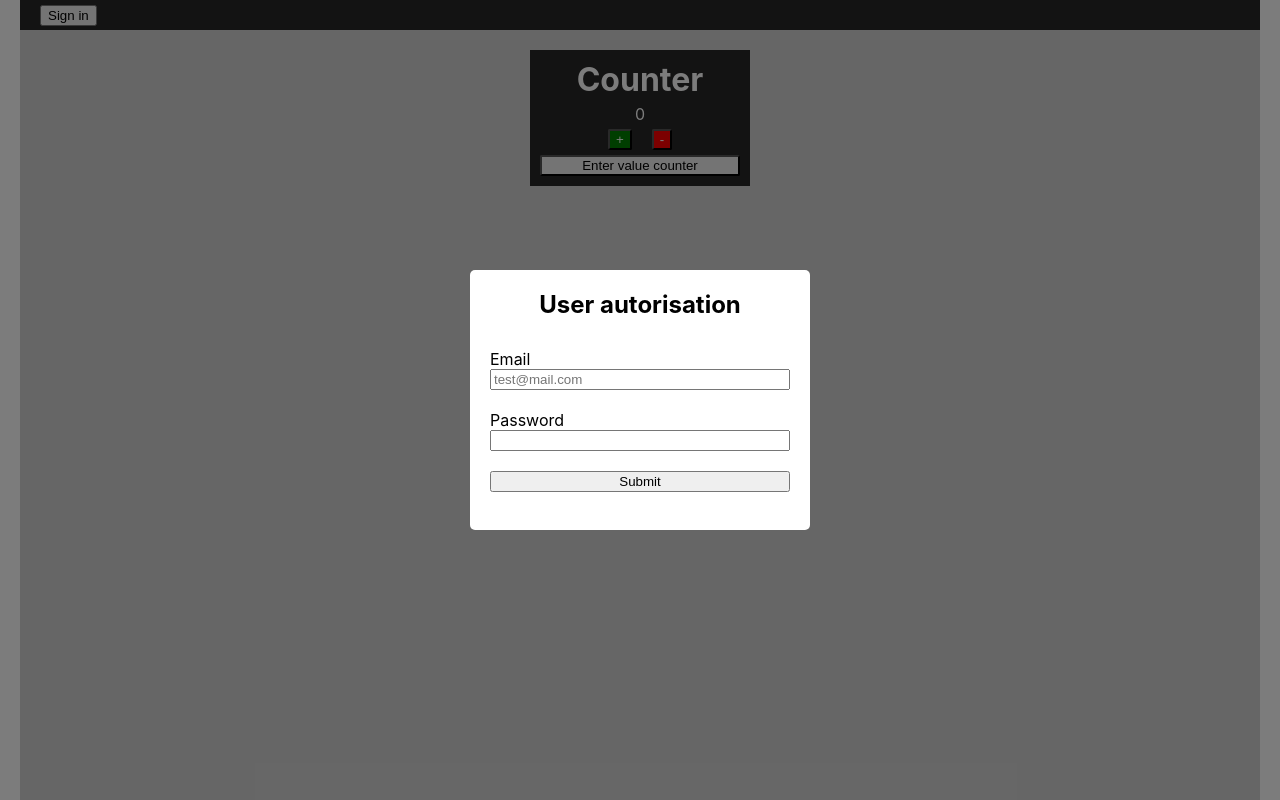
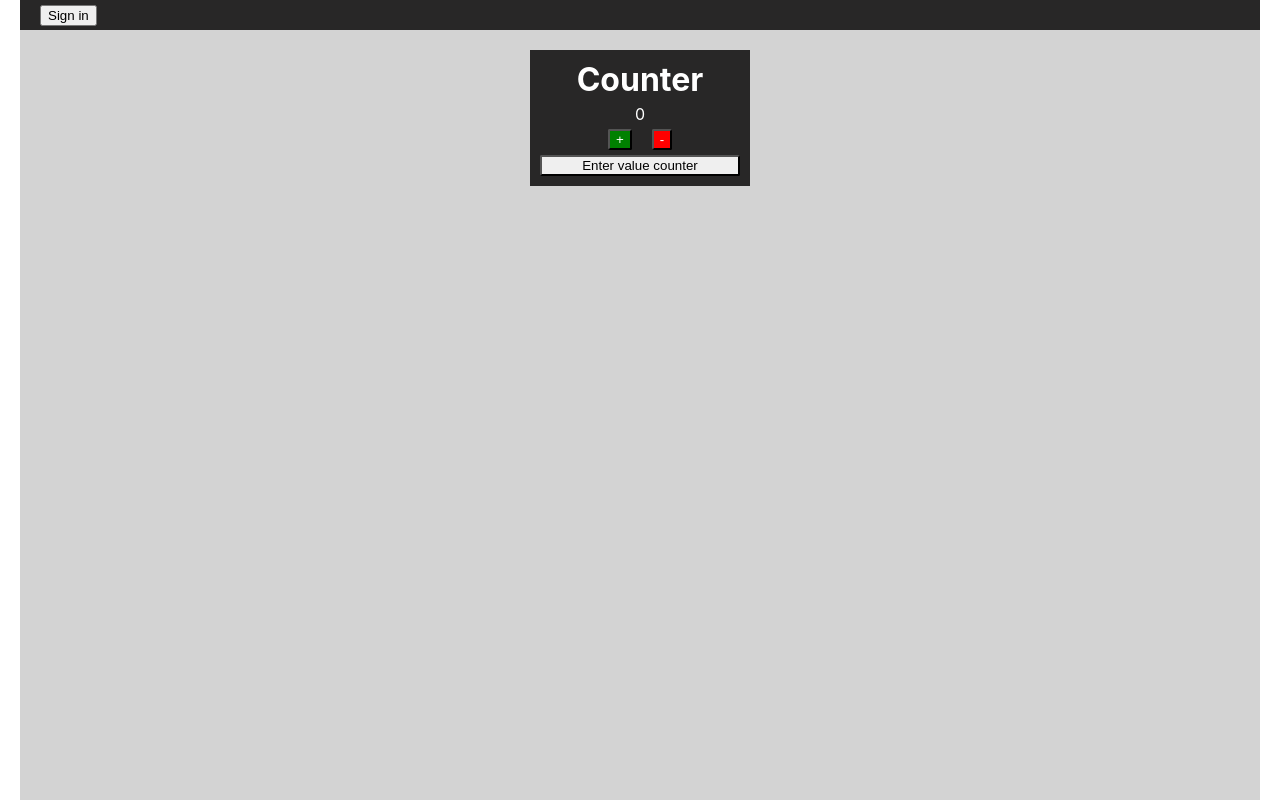
Before and after one commit to anakonder/counter, a React (Create React App) app: page / in a window 1280 px wide. Built offline with nearby package versions, Linux system fonts and the light colour scheme.

Commit message:
open-sabmit-form

```diff
--- a/src/components/App/App.jsx
+++ b/src/components/App/App.jsx
@@ -1,3 +1,4 @@
+import { Component } from "react";
 import { Counter } from "../Counter/Counter";
 import { Header } from "../Layout/Header/Header";
 import { Modal } from "../Modal/Modal";
@@ -6,16 +7,26 @@ import css from './App.module.css'
 
 
 
-function App() {
+class App extends Component{
+  state={
+    isModalLoginOpen: false
+  }
+
+  hendleModadalLoginToggle = () => {
+    this.setState({isModalLoginOpen: true})
+  }
+  render() {
     return (
       <div className="App">
         <div className={css.appContainer}>
-        <Header/>
+          <Header hendleModadalLoginToggle={this.hendleModadalLoginToggle}/>
           <Counter/>
-        <Modal/>
+          {this.state.isModalLoginOpen && <Modal/>}
         </div>
       </div>
     );
   }
 
+}
+
 export default App;
--- a/src/components/Layout/Header/Header.jsx
+++ b/src/components/Layout/Header/Header.jsx
@@ -1,9 +1,9 @@
 import css from './Header.module.css'
 
-export const Header = () => {
+export const Header = ({hendleModadalLoginToggle}) => {
     return (
         <div className={css.header}>
-            <button className={css.loginBtn} type='button'>Sign in</button>
+            <button className={css.loginBtn} type='button' onClick={hendleModadalLoginToggle}>Sign in</button>
         </div>
     )
 }
--- a/src/components/Modal/Modal.jsx
+++ b/src/components/Modal/Modal.jsx
@@ -7,12 +7,16 @@ export const Modal = () => {
                 <form className={css.loginForm}>
                     <h2 className={css.loginTitle}>User autorisation</h2>
                     <label className={css.loginLabel}>
-                        Email
+                        Email:
                         <input className={css.loginInput} type="email" name='email' placeholder='test@mail.com'/>
                     </label>
                     <label className={css.loginLabel}>
-                        Password
+                        Password:
                         <input className={css.loginInput} type="password" name='password'/>
+                    </label>
+                    <label className={css.loginLabel}>
+                        Repeat the password:
+                        <input className={css.loginInput} type="password" name='passwordRepeat'/>
                     </label>
                     <button className={css.loginBtn}>Submit</button>
                 </form>
--- a/src/components/Modal/Modal.module.css
+++ b/src/components/Modal/Modal.module.css
@@ -19,7 +19,7 @@
     transform: translate(-50%, -50%);
 
     width: 300px;
-    height: 220px;
+    height: 280px;
     padding: 20px;
 
     background-color: white;
```
Lines whose indentation alone changed are shown as unchanged.
